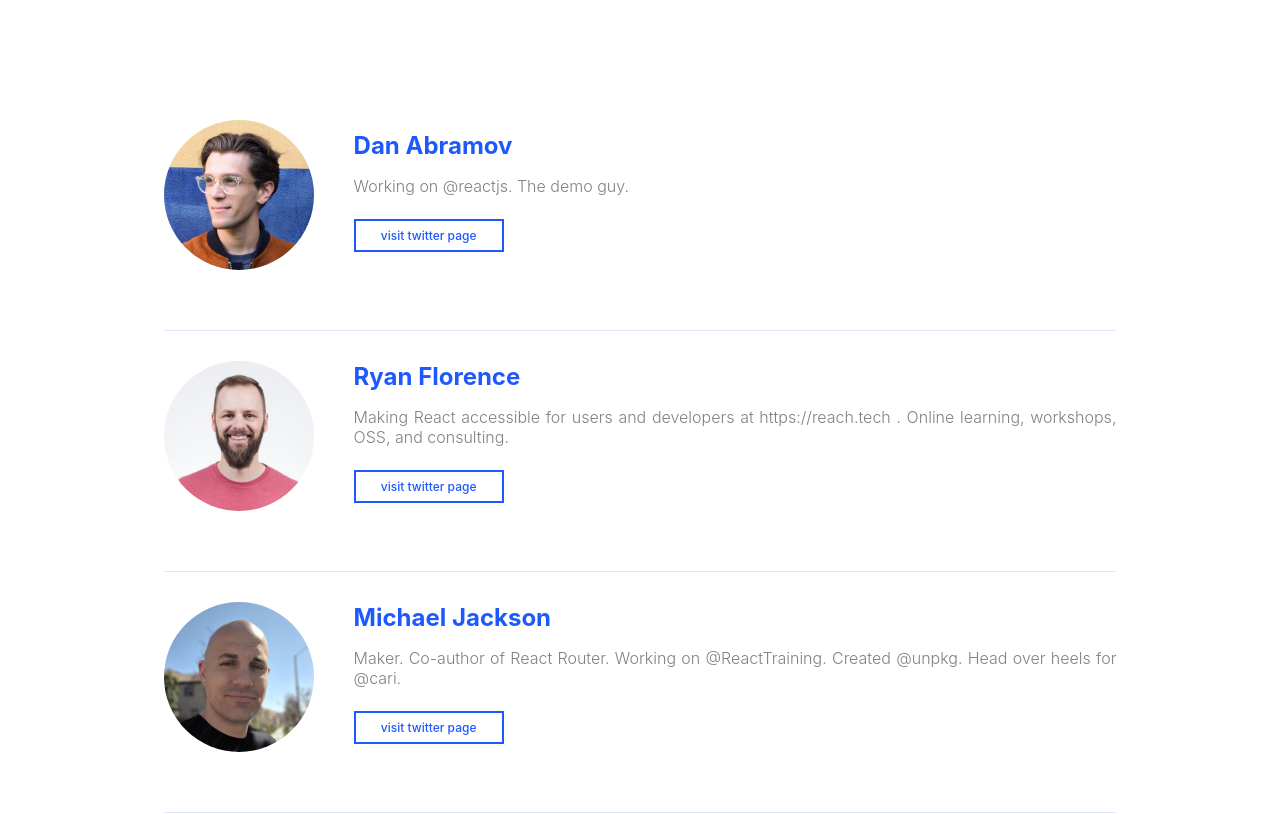
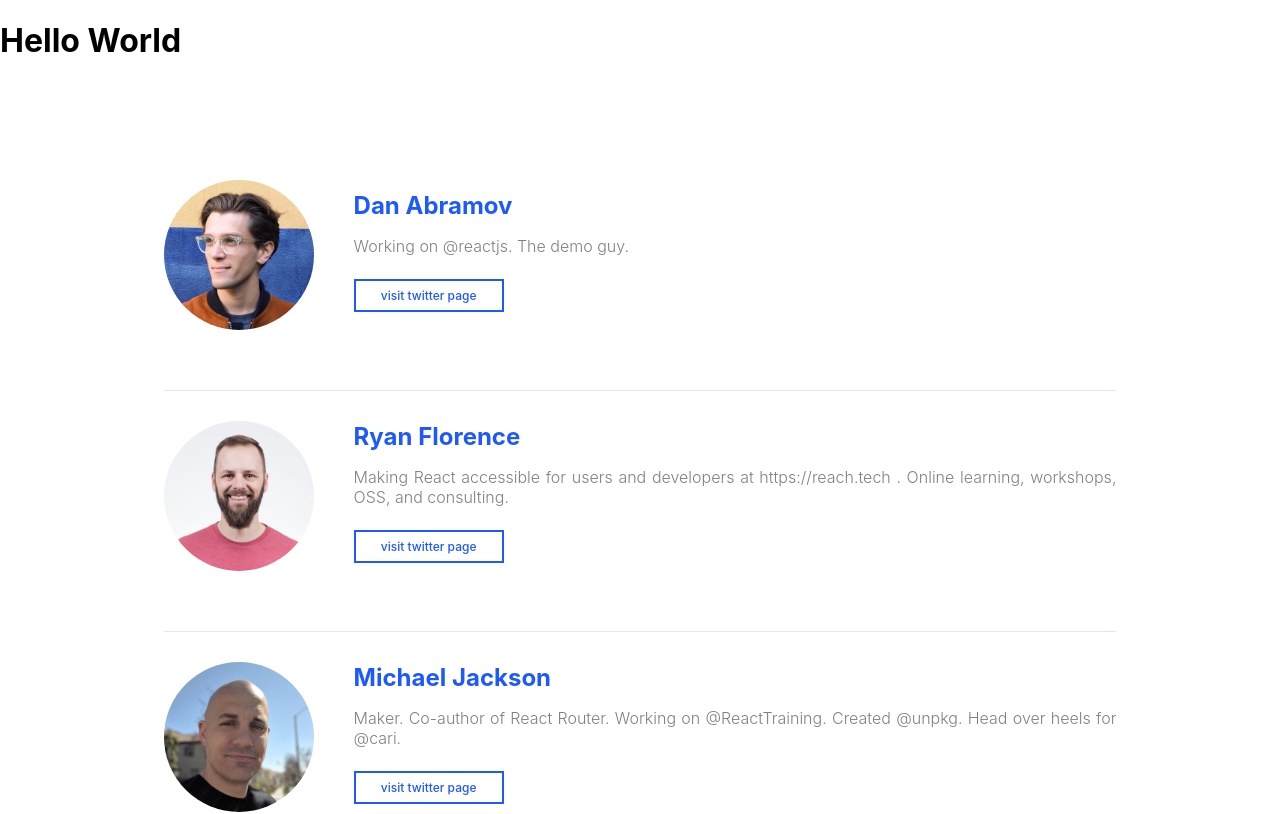
Before and after one commit to JakHer/FavNote, a React (Create React App) app: page / in a window 1280 px wide. Shown: the top 814 px of the page. Built offline with nearby package versions, Linux system fonts and the light colour scheme.

Commit message:
feat: first stateful component

```diff
--- a/src/App.js
+++ b/src/App.js
@@ -1,7 +1,13 @@
 import React from "react";
 import ListWrapper from "./components/ListWrapper";
 import "./index.css";
+import MyComponent from "./components/MyComponent/MyComponent";
 
-const App = () => <ListWrapper />;
+const App = () => (
+  <>
+    <MyComponent />
+    <ListWrapper />
+  </>
+);
 
 export default App;
--- /dev/null
+++ b/src/components/MyComponent/MyComponent.js
@@ -0,0 +1,9 @@
+import React from "react";
+
+class MyComponent extends React.Component {
+  render() {
+    return <h1>Hello World</h1>;
+  }
+}
+
+export default MyComponent;
```
